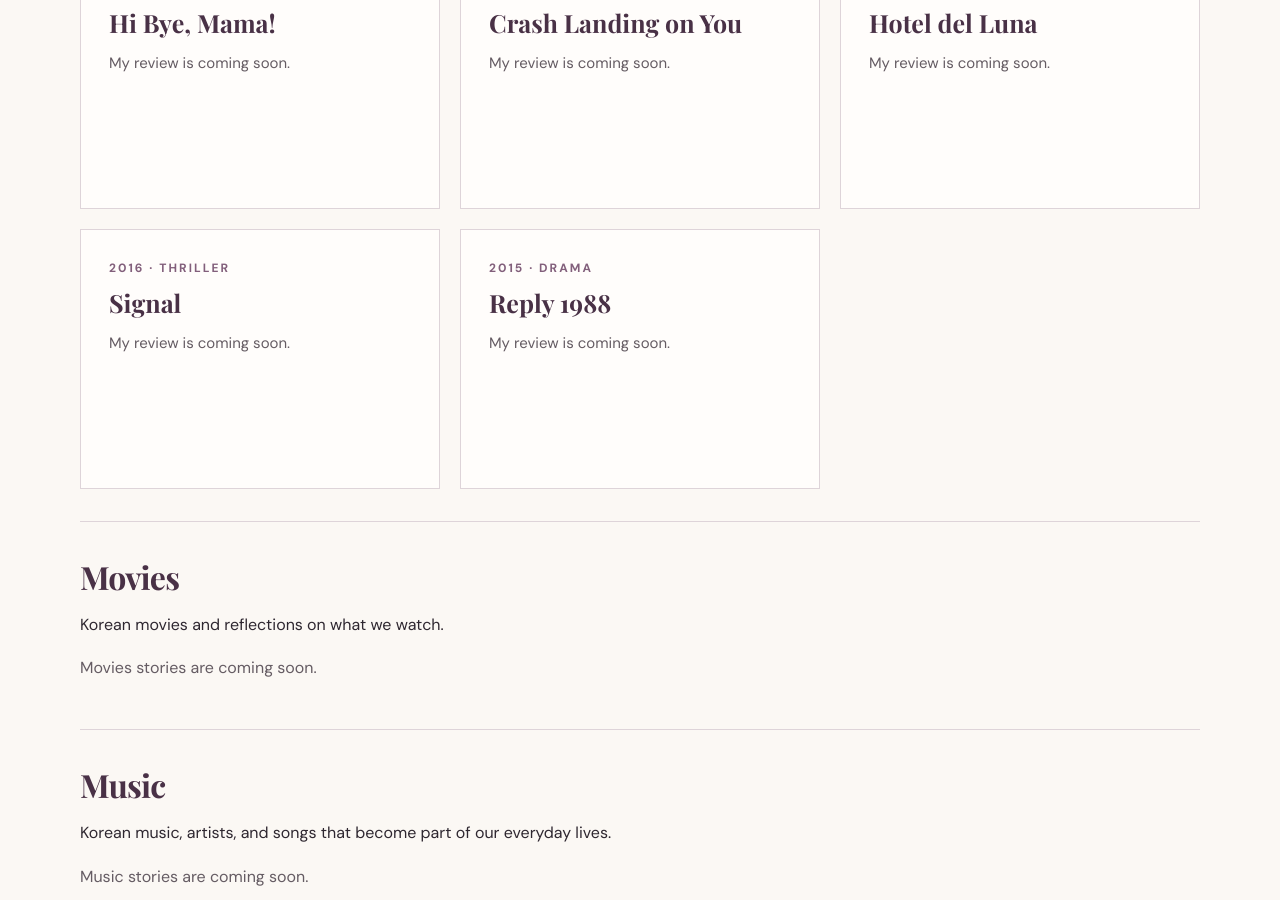
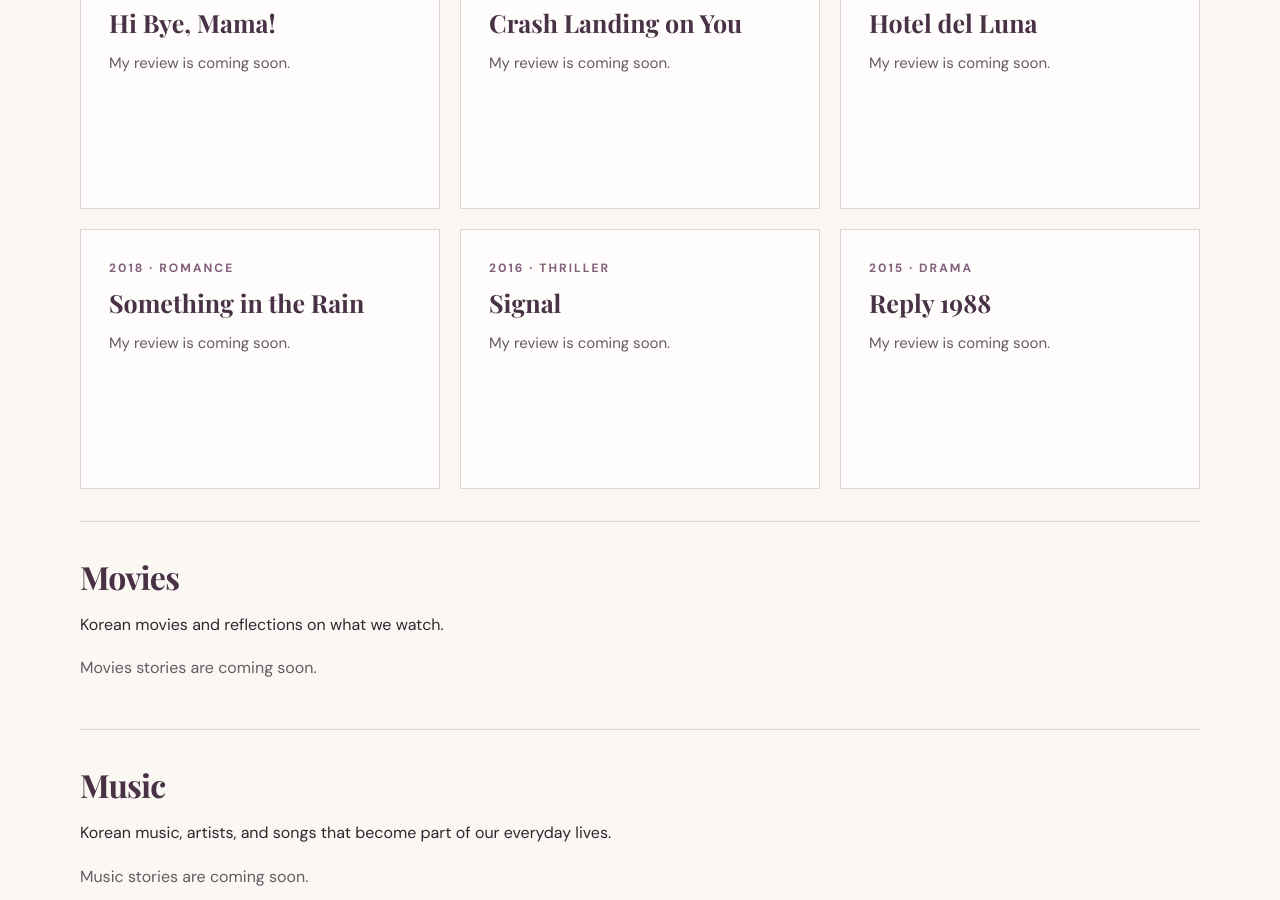
Before and after one commit to lydiarim22-coder/mindoflydia, a Jekyll site: the page built from korean-culture.html, in a window 1280 px wide and 900 px high, scrolled down 3454 px. Built offline with Jekyll 4.4.1, drawn with Linux system fonts in a browser that asks for light colours; some web fonts are replaced.

Commit message:
Add Something in the Rain to Korean Culture dramas

```diff
--- a/_data/korean_culture_items.yml
+++ b/_data/korean_culture_items.yml
@@ -170,3 +170,9 @@
   genre: Drama
   topic: dramas
   note: "My review is coming soon."
+
+- title: "Something in the Rain"
+  year: 2018
+  genre: Romance
+  topic: dramas
+  note: "My review is coming soon."
```
